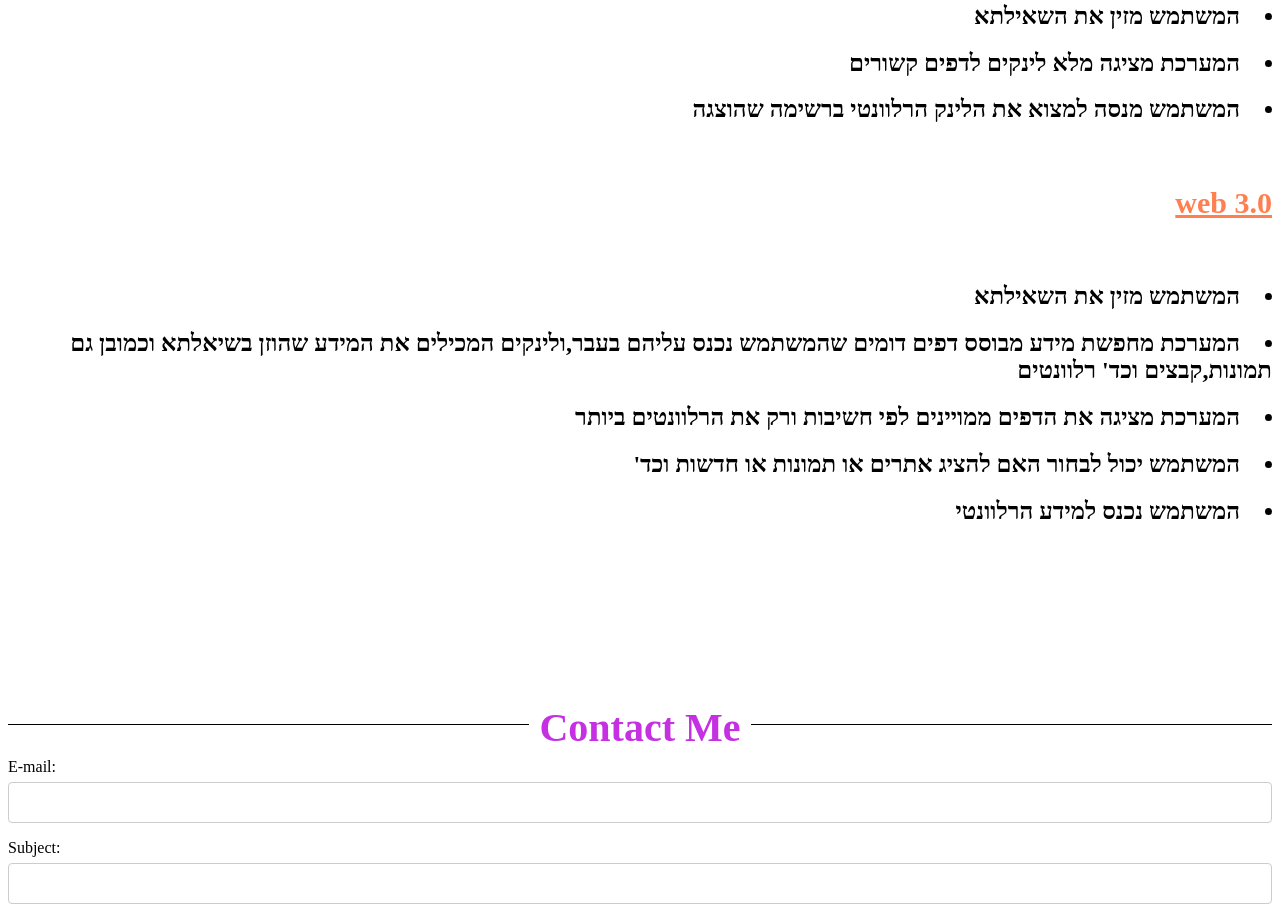
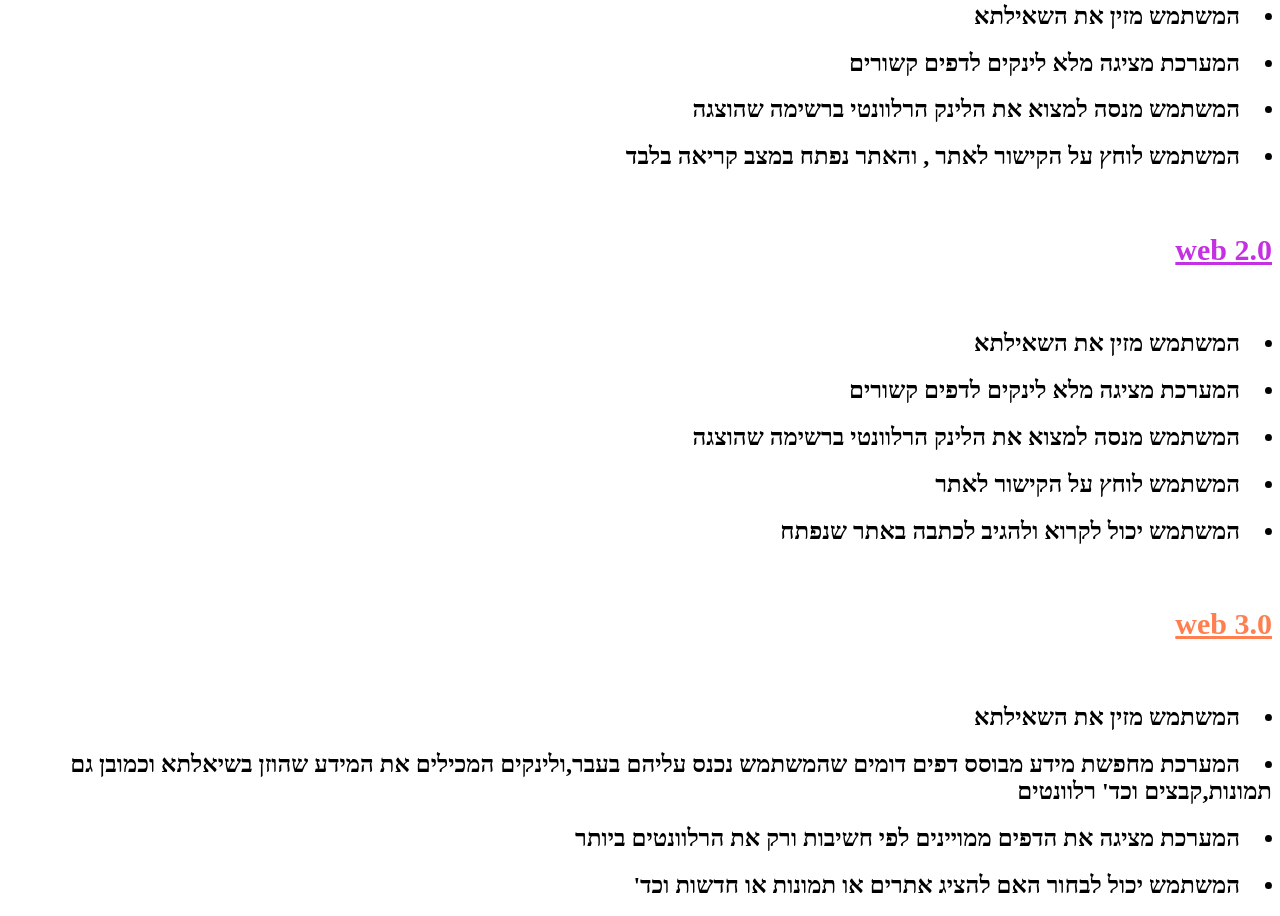
Before and after one commit to SISE-Web-Development-Environments/207545237, a plain HTML site: page index.html in a window 1280 px wide. Shown: the part 2892-3808 px from the top of the page. Drawn offline with Linux system fonts and the light colour scheme.

Commit message:
final 2.0

```diff
--- a/index.html
+++ b/index.html
@@ -144,8 +144,18 @@
  <h1 align="right"><li dir="rtl">המשתמש מזין את השאילתא</li></h1>
  <h1 align="right"><li dir="rtl">המערכת מציגה מלא לינקים לדפים קשורים</li></h1>
  <h1 align="right"><li dir="rtl">המשתמש מנסה למצוא את הלינק הרלוונטי ברשימה שהוצגה</li></h1>
+ <h1 align="right"><li dir="rtl">המשתמש לוחץ על הקישור לאתר , והאתר נפתח במצב קריאה בלבד</li></h1>
  </p>
 <br>
+ <h2 align="right" style="text-decoration: underline ; color:#c430e2 ;font-size: 30px"><b>web 2.0</b></h2>
+ <br/>
+ <h1 align="right"><li dir="rtl">המשתמש מזין את השאילתא</li></h1>
+ <h1 align="right"><li dir="rtl">המערכת מציגה מלא לינקים לדפים קשורים</li></h1>
+ <h1 align="right"><li dir="rtl">המשתמש מנסה למצוא את הלינק הרלוונטי ברשימה שהוצגה</li></h1>
+ <h1 align="right"><li dir="rtl">המשתמש לוחץ על הקישור לאתר</li></h1>
+ <h1 align="right"><li dir="rtl">המשתמש יכול לקרוא ולהגיב לכתבה באתר שנפתח</li></h1>
+ </p>
+ <br>
  <p dir="rtl" align="right">
   <h2 align="right" style="text-decoration: underline ; color: coral ; font-size: 30px" ><b>web 3.0</b></h2>
   <br/>
```
